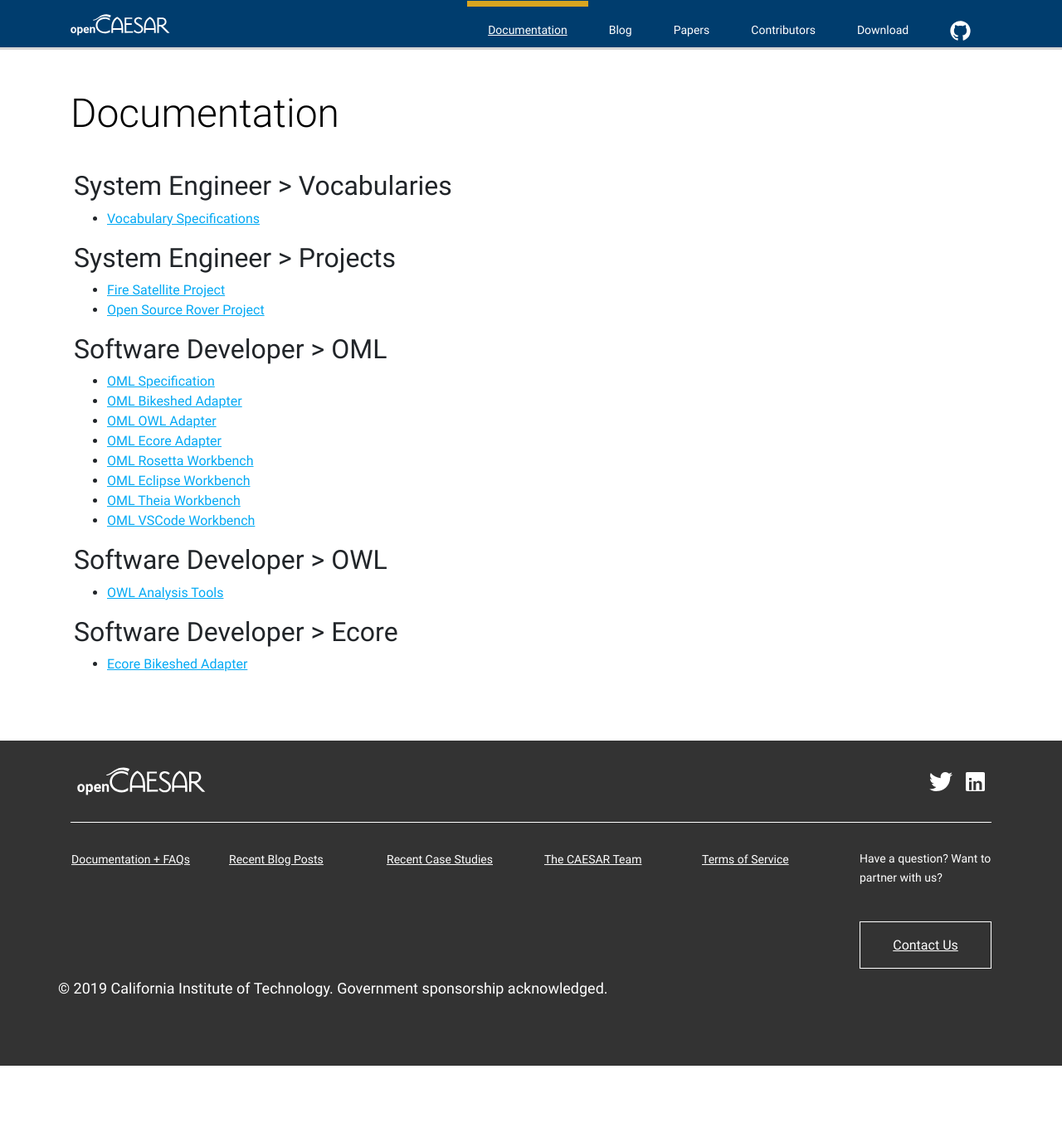
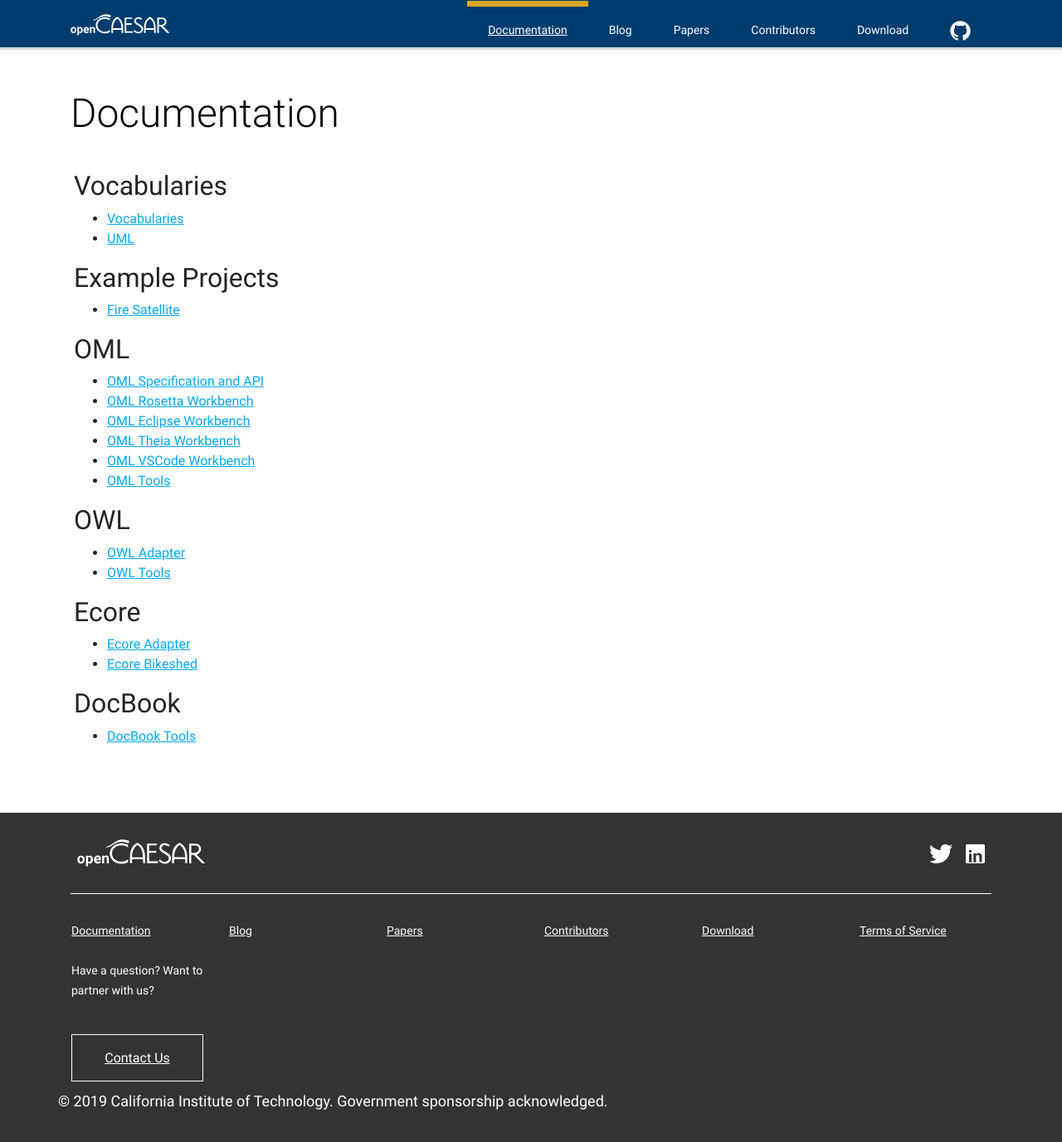
Before and after one commit to opencaesar/opencaesar.github.io, a Jekyll site: the page built from documentation/index.html, in a window 1280 px wide and 1400 px high. Shown: the top 1377 px of the window at 83% size. Built offline with Jekyll 4.4.1, drawn with Linux system fonts in a browser that asks for light colours; nearby versions of some CDN libraries.

Commit message:
fixed documentation

```diff
--- a/_data/documentation/01_vocabularies.yml
+++ b/_data/documentation/01_vocabularies.yml
@@ -1,5 +1,7 @@
-title: System Engineer > Vocabularies
+title: Vocabularies
 contents:
 
-  - name: Vocabulary Specifications
-    link: https://opencaesar.github.io/vocabularies/
+  - name: Vocabularies
+    link: https://github.com/opencaesar/vocabularies
+  - name: UML
+    link: https://github.com/opencaesar/uml-vocabulary
--- a/_data/documentation/02_projects.yml
+++ b/_data/documentation/02_projects.yml
@@ -1,7 +1,5 @@
-title: System Engineer > Projects
+title: Example Projects
 contents:
 
-  - name: Fire Satellite Project
-    link: https://github.com/opencaesar/example-firesat/
-  - name: Open Source Rover Project
-    link: https://github.com/opencaesar/example-osr/
+  - name: Fire Satellite
+    link: https://github.com/opencaesar/firesat-example/
--- a/_data/documentation/03_oml.yml
+++ b/_data/documentation/03_oml.yml
@@ -1,14 +1,8 @@
-title: Software Developer > OML
+title: OML
 contents:
 
-  - name: OML Specification
-    link: https://opencaesar.github.io/oml/
-  - name: OML Bikeshed Adapter
-    link: https://github.com/opencaesar/oml-bikeshed/
-  - name: OML OWL Adapter
-    link: https://github.com/opencaesar/oml-owl/
-  - name: OML Ecore Adapter
-    link: https://github.com/opencaesar/oml-ecore/
+  - name: OML Specification and API
+    link: https://github.com/opencaesar/oml/
   - name: OML Rosetta Workbench
     link: https://github.com/opencaesar/oml-rosetta/
   - name: OML Eclipse Workbench
@@ -17,3 +11,5 @@ contents:
     link: https://github.com/opencaesar/oml-theia/
   - name: OML VSCode Workbench
     link: https://github.com/opencaesar/oml-vscode/
+  - name: OML Tools
+    link: https://github.com/opencaesar/oml-tools/
--- a/_data/documentation/04_owl.yml
+++ b/_data/documentation/04_owl.yml
@@ -1,5 +1,7 @@
-title: Software Developer > OWL
+title: OWL
 contents:
 
-  - name: OWL Analysis Tools
+  - name: OWL Adapter
+    link: https://github.com/opencaesar/owl-adapter/
+  - name: OWL Tools
     link: https://github.com/opencaesar/owl-tools/
--- a/_data/documentation/05_ecore.yml
+++ b/_data/documentation/05_ecore.yml
@@ -1,5 +1,7 @@
-title: Software Developer > Ecore
+title: Ecore
 contents:
 
-  - name: Ecore Bikeshed Adapter
+  - name: Ecore Adapter
+    link: https://github.com/opencaesar/ecore-adapter/
+  - name: Ecore Bikeshed
     link: https://github.com/opencaesar/ecore-bikeshed/
--- /dev/null
+++ b/_data/documentation/06_docbook.yml
@@ -0,0 +1,5 @@
+title: DocBook
+contents:
+
+  - name: DocBook Tools
+    link: https://github.com/opencaesar/docbook-tools/
--- a/_data/navigation_footer.yml
+++ b/_data/navigation_footer.yml
@@ -1,9 +1,11 @@
 # Name should not exceed 20 character
-- name: Documentation + FAQs
+- name: Documentation
   link: /documentation
-- name: Recent Blog Posts
+- name: Blog
   link: /blog
-- name: Recent Case Studies
+- name: Papers
   link: /paper
-- name: The CAESAR Team
+- name: Contributors
   link: /contributor
+- name: Download
+  link: /download
```
